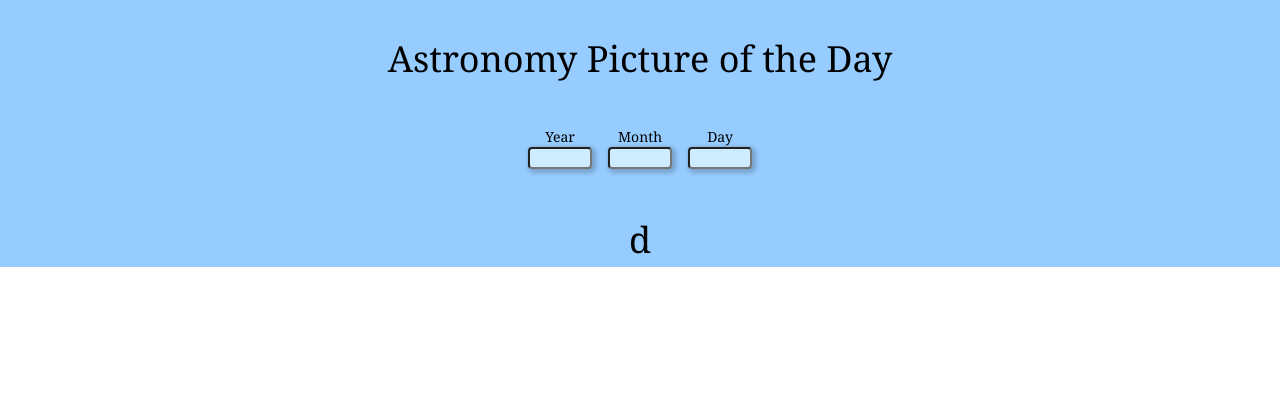
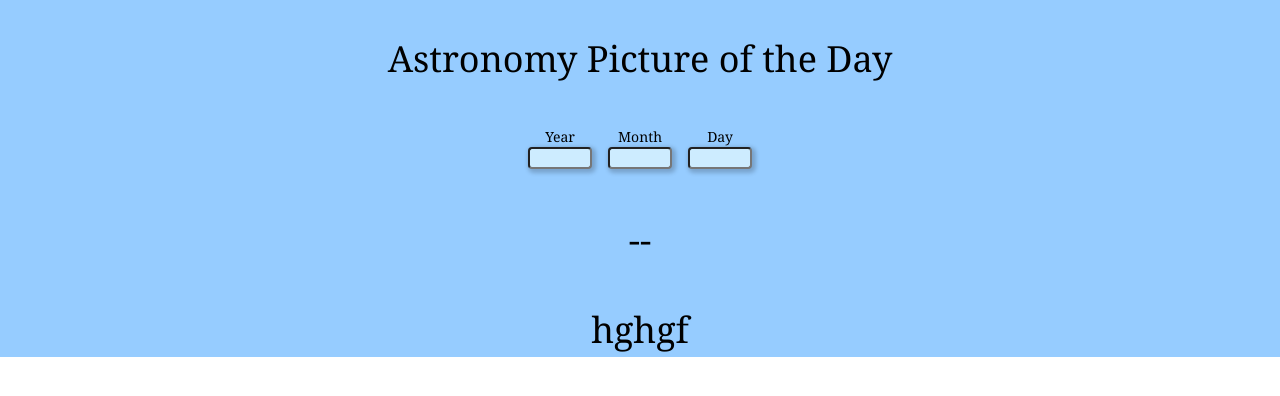
Before and after one commit to onelmv/apod, a React (Create React App) app: page / in a window 1280 px wide. Shown: the top 396 px of the page. Built offline with nearby package versions, Linux system fonts and the light colour scheme.

Commit message:
adjustment on onChange of searchField

```diff
--- a/src/App.js
+++ b/src/App.js
@@ -9,15 +9,33 @@ class App extends Component {
   constructor(){
     super()
     this.state = {
-      day:'d',
-      month:'m',
-      year:'y'
+      year:'',
+      month:'',
+      day:''
     }
   }
 
   /* //* catch every time search field change */
-  onDateFieldChange(event){
-    console.log(event.target.value)
+  onYearFieldChange =(event)=>{
+    this.setState({ year: event.target.value })
+
+    /* //todo const filterByYear  */
+
+
+    console.log(this.state.year)
+
+  }
+  onMonthFieldChange = (event)=>{
+    this.setState({ month: event.target.value })
+
+    console.log(this.state.month)
+
+  }
+  onDayFieldChange =(event)=>{
+    this.setState({ day: event.target.value })
+
+    console.log(this.state.day)
+
   }
 
 
@@ -25,7 +43,7 @@ class App extends Component {
     return (
       <div className="tc f2 lh-copy georgia bg-light-blue ">
         <Header />
-        <SearchField dateChange={this.onDateFieldChange}/>
+        <SearchField yearChange={this.onYearFieldChange} monthChange={this.onMonthFieldChange} dayChange={this.onDayFieldChange}/>
         <Body date={this.state}/> {/*// date={[this.state.day, this.state.month, this.state.year]}//! if you want use arrays insted of an object */}
       </div>
     );
--- a/src/components/SearchField.js
+++ b/src/components/SearchField.js
@@ -10,6 +10,7 @@ const SearchField = (props) => {
                 ////<p className='red f7     '>start date 1995-06=20</p>
                 */}
 
+                {console.log(props)}
 
                 <div  className='dib ma2'>
                     <label className='db ' htmlFor="year-select">Year</label>
@@ -18,7 +19,7 @@ const SearchField = (props) => {
                             id='year-select'
                             min='1995'
                             max={new Date().getFullYear()}
-                            onChange={props.dateChange}
+                            onChange={props.yearChange}
                     />
                 </div>
 
@@ -28,7 +29,9 @@ const SearchField = (props) => {
                             type="number"
                             id='month-select'
                             min='1'
-                            max='12' />
+                            max='12'
+                            onChange={props.monthChange}
+                    />
                 </div>
 
                 <div className='dib  ma2'>
@@ -37,7 +40,9 @@ const SearchField = (props) => {
                             type="number"
                             id='day-select'
                             min='1'
-                            max='31'/>
+                            max='31'
+                            onChange={props.dayChange}
+                    />
                 </div>
             </div>
         </Fragment>
--- a/src/components/body.js
+++ b/src/components/body.js
@@ -8,7 +8,8 @@ const Body =(props)=>{
         <Fragment>
             <div>
                 {/* //// <p>{props.date[1]}</p>  accedinedo a travez de un arrrelgo */}
-                <p>{props.date.day}</p> {/* accediento a travex de un objetp */}
+                <p>{props.date.year}-{props.date.month}-{props.date.day}</p> {/* accediento a travex de un objetp */}
+                <Card />
             </div>
 
         </Fragment>
--- a/src/components/card.js
+++ b/src/components/card.js
@@ -1,11 +1,11 @@
 import React, { Fragment } from 'react'
 
 
-const Card =()=>{
+const Card =(props)=>{
     return (
         <Fragment>
             <div>
-                <p>cardssssss</p>
+                <p>hghgf</p>
 
             </div>
         </Fragment>
```
